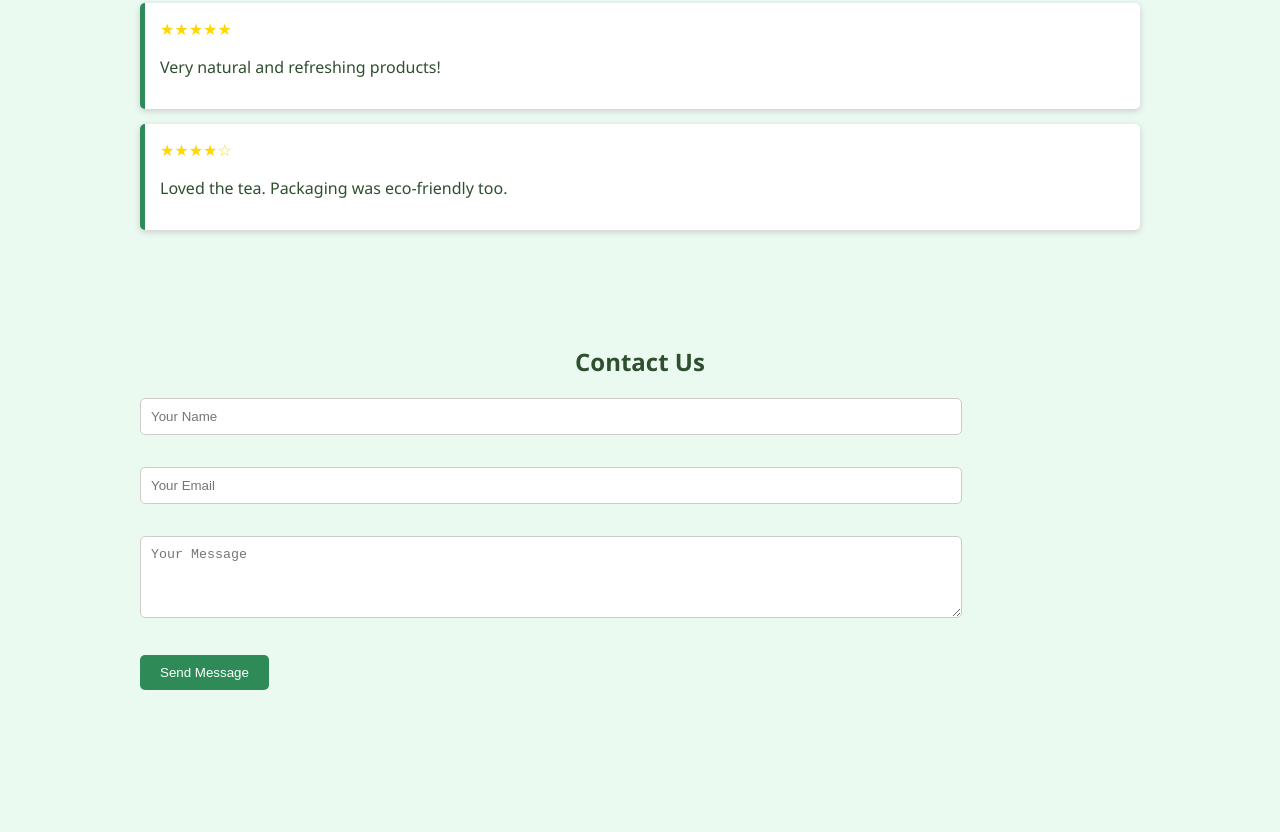
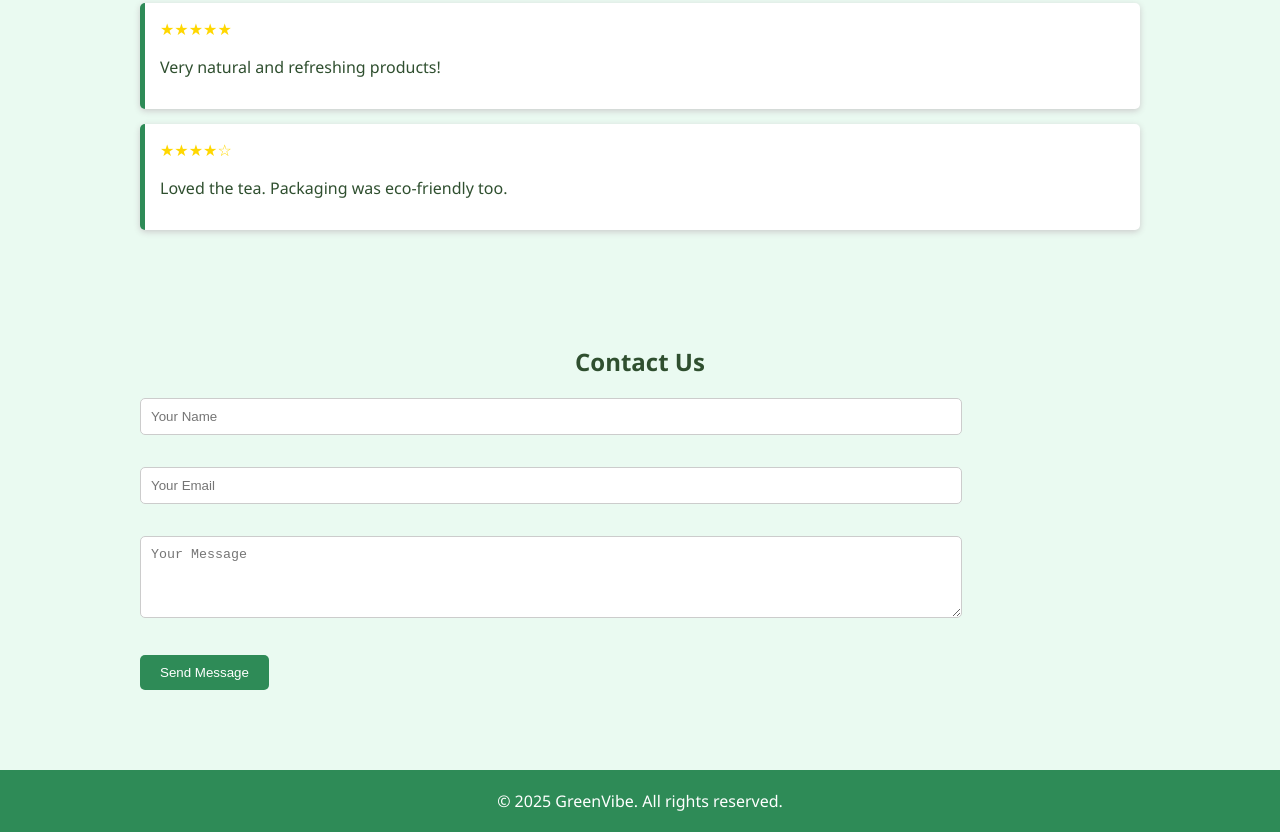
Before and after one commit to tamimislam5635/1number_assingment, a plain HTML site: page index.html in a window 1280 px wide. Shown: the part 1052-1884 px from the top of the page. Before the commit the page ends 1782 px from the top, so only its background shows below. Drawn offline with Linux system fonts and the light colour scheme.

Commit message:
unexpectly i add this

```diff
--- a/index.html
+++ b/index.html
@@ -71,6 +71,10 @@
       <button type="submit">Send Message</button>
     </form>
   </section>
+    <!-- Footer -->
+  <footer>
+    &copy; 2025 GreenVibe. All rights reserved.
+  </footer>
 
 </body>
 </html>
--- a/styles/styles.css
+++ b/styles/styles.css
@@ -130,3 +130,11 @@ header img {
   border-radius: 5px;
   cursor: pointer;
 }
+/* ===== Footer Section ===== */
+footer {
+  background: #2e8b57;
+  color: white;
+  text-align: center;
+  padding: 20px;
+  margin-top: 40px;
+}
```
